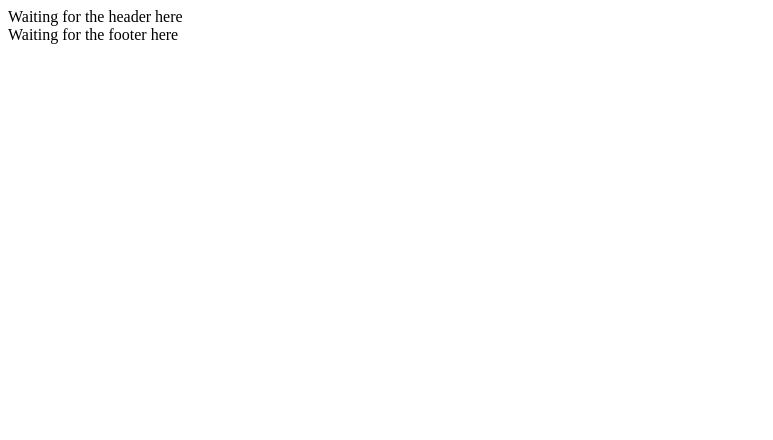
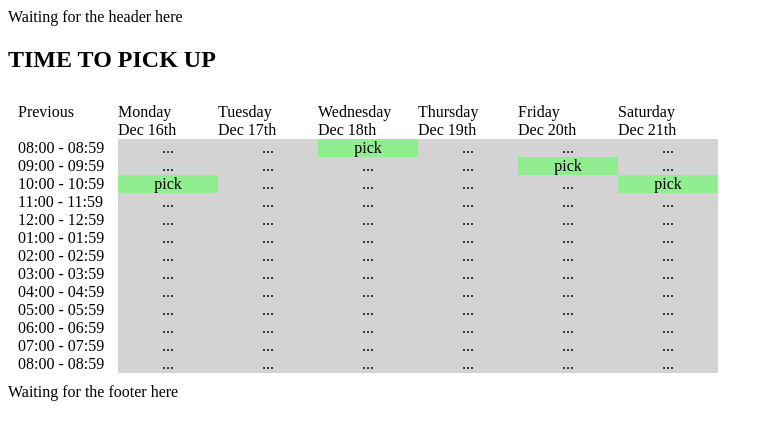
Before and after one commit to mai5hara/midterm_chris-sgrocerystore, a plain HTML site: page timepicker.html in a window 1280 px wide. Shown: the whole page, without its empty margins (0-773 px from the left). Drawn offline with Linux system fonts and the light colour scheme.

Commit message:
time to pickup files

```diff
--- a/css/timepicker.css
+++ b/css/timepicker.css
@@ -0,0 +1,19 @@
+#pickupgrid {
+    width: 800px;
+    display: grid;
+    grid-template-columns: 100px 100px 100px 100px 100px 100px 100px;
+    gap: 0;
+    padding: 10px;
+}
+
+.time {
+    text-align: center;
+}
+
+.unavailable {
+    background-color: lightgray;
+}
+
+.available {
+    background-color: lightgreen;
+}
--- a/timepicker.html
+++ b/timepicker.html
@@ -13,8 +13,110 @@
     <header>Waiting for the header here</header>
 
     <section class="timepicker">
+        <h1>TIME TO PICK UP</h1>
 
+        <div id="pickupgrid">
+        <div>Previous</div>
+        <div>Monday<br>Dec 16th</div>
+        <div>Tuesday<br>Dec 17th</div>
+        <div>Wednesday<br>Dec 18th</div>
+        <div>Thursday<br>Dec 19th</div>
+        <div>Friday<br>Dec 20th</div>
+        <div>Saturday<br>Dec 21th</div>
 
+        <div>08:00 - 08:59</div>
+            <div class="time unavailable">...</div>
+            <div class="time unavailable">...</div>
+            <div class="time available">pick</div>
+            <div class="time unavailable">...</div>
+            <div class="time unavailable">...</div>
+            <div class="time unavailable">...</div>
+        <div>09:00 - 09:59</div>
+        <div class="time unavailable">...</div>
+            <div class="time unavailable">...</div>
+            <div class="time unavailable">...</div>
+            <div class="time unavailable">...</div>
+            <div class="time available">pick</div>
+            <div class="time unavailable">...</div>
+        <div>10:00 - 10:59</div>
+        <div class="time available">pick</div>
+            <div class="time unavailable">...</div>
+            <div class="time unavailable">...</div>
+            <div class="time unavailable">...</div>
+            <div class="time unavailable">...</div>
+            <div class="time available">pick</div>
+        <div>11:00 - 11:59</div>
+        <div class="time unavailable">...</div>
+            <div class="time unavailable">...</div>
+            <div class="time unavailable">...</div>
+            <div class="time unavailable">...</div>
+            <div class="time unavailable">...</div>
+            <div class="time unavailable">...</div>
+        <div>12:00 - 12:59</div>
+        <div class="time unavailable">...</div>
+            <div class="time unavailable">...</div>
+            <div class="time unavailable">...</div>
+            <div class="time unavailable">...</div>
+            <div class="time unavailable">...</div>
+            <div class="time unavailable">...</div>
+        <div>01:00 - 01:59</div>
+        <div class="time unavailable">...</div>
+            <div class="time unavailable">...</div>
+            <div class="time unavailable">...</div>
+            <div class="time unavailable">...</div>
+            <div class="time unavailable">...</div>
+            <div class="time unavailable">...</div>
+        <div>02:00 - 02:59</div>
+        <div class="time unavailable">...</div>
+            <div class="time unavailable">...</div>
+            <div class="time unavailable">...</div>
+            <div class="time unavailable">...</div>
+            <div class="time unavailable">...</div>
+            <div class="time unavailable">...</div>
+        <div>03:00 - 03:59</div>
+        <div class="time unavailable">...</div>
+            <div class="time unavailable">...</div>
+            <div class="time unavailable">...</div>
+            <div class="time unavailable">...</div>
+            <div class="time unavailable">...</div>
+            <div class="time unavailable">...</div>
+        <div>04:00 - 04:59</div>
+        <div class="time unavailable">...</div>
+            <div class="time unavailable">...</div>
+            <div class="time unavailable">...</div>
+            <div class="time unavailable">...</div>
+            <div class="time unavailable">...</div>
+            <div class="time unavailable">...</div>
+        <div>05:00 - 05:59</div>
+        <div class="time unavailable">...</div>
+            <div class="time unavailable">...</div>
+            <div class="time unavailable">...</div>
+            <div class="time unavailable">...</div>
+            <div class="time unavailable">...</div>
+            <div class="time unavailable">...</div>
+        <div>06:00 - 06:59</div>
+        <div class="time unavailable">...</div>
+            <div class="time unavailable">...</div>
+            <div class="time unavailable">...</div>
+            <div class="time unavailable">...</div>
+            <div class="time unavailable">...</div>
+            <div class="time unavailable">...</div>
+        <div>07:00 - 07:59</div>
+        <div class="time unavailable">...</div>
+            <div class="time unavailable">...</div>
+            <div class="time unavailable">...</div>
+            <div class="time unavailable">...</div>
+            <div class="time unavailable">...</div>
+            <div class="time unavailable">...</div>
+        <div>08:00 - 08:59</div>
+        <div class="time unavailable">...</div>
+            <div class="time unavailable">...</div>
+            <div class="time unavailable">...</div>
+            <div class="time unavailable">...</div>
+            <div class="time unavailable">...</div>
+            <div class="time unavailable">...</div>
+
+    </div>
 
 
     </section>
```
